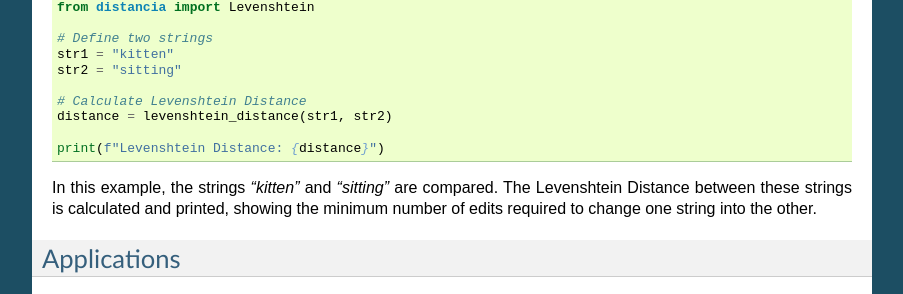
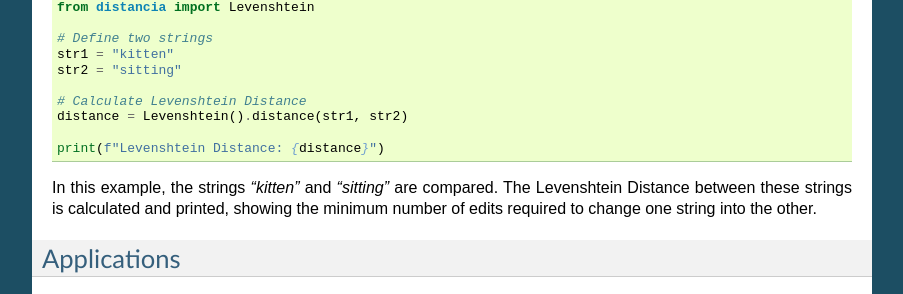
Before and after one commit to ym001/distancia, a Sphinx documentation site: the page built from docs/Levenshtein.rst, in a window 1280 px wide. Shown: the part 1056-1350 px from the top of the page, without its empty margins (198-1101 px from the left). Built offline with Sphinx 7.4.7, drawn with Linux system fonts in a browser that asks for light colours; pages that are not in the unit, such as notebooks, are missing from menus.

```diff
--- a/docs/Levenshtein.rst
+++ b/docs/Levenshtein.rst
@@ -51,7 +51,7 @@ Here's a simple Python example demonstrating how to calculate the Levenshtein Di
     str2 = "sitting"
 
     # Calculate Levenshtein Distance
-    distance = levenshtein_distance(str1, str2)
+    distance = Levenshtein().distance(str1, str2)
 
     print(f"Levenshtein Distance: {distance}")
 
```
